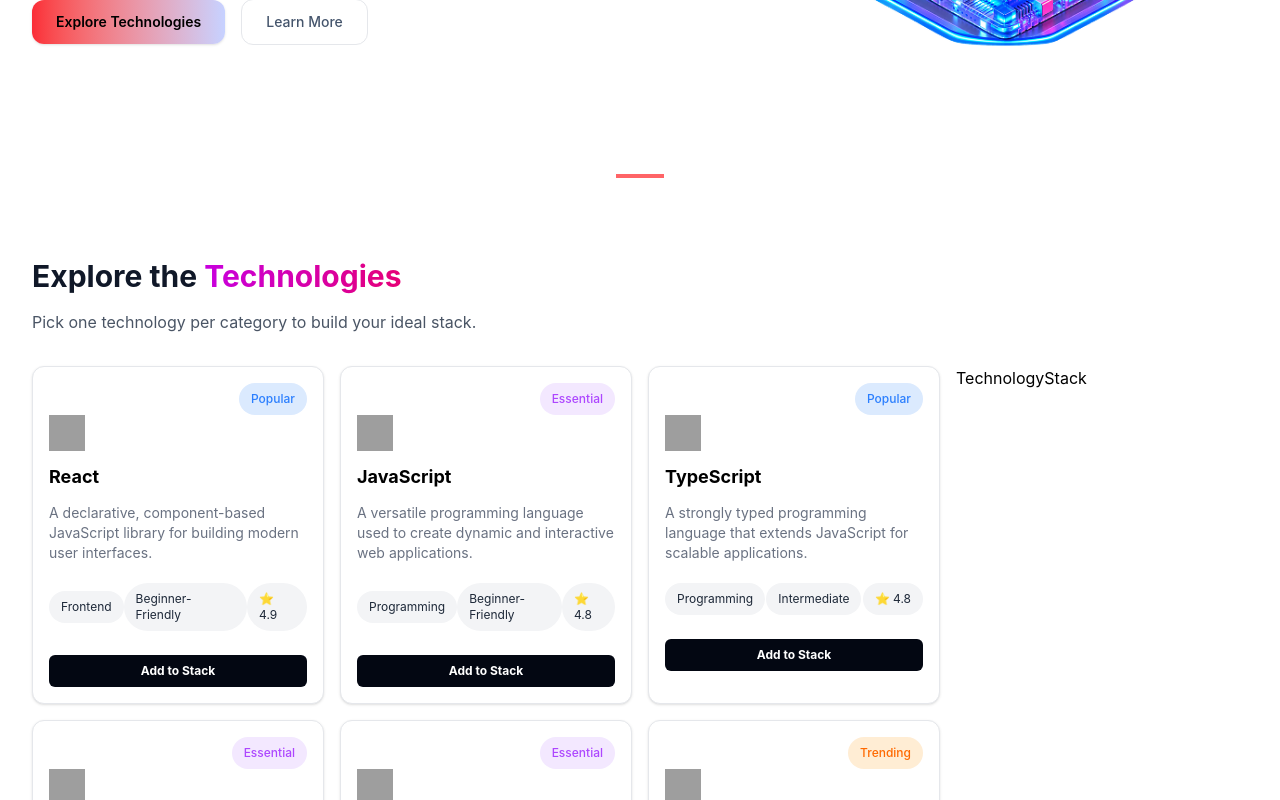
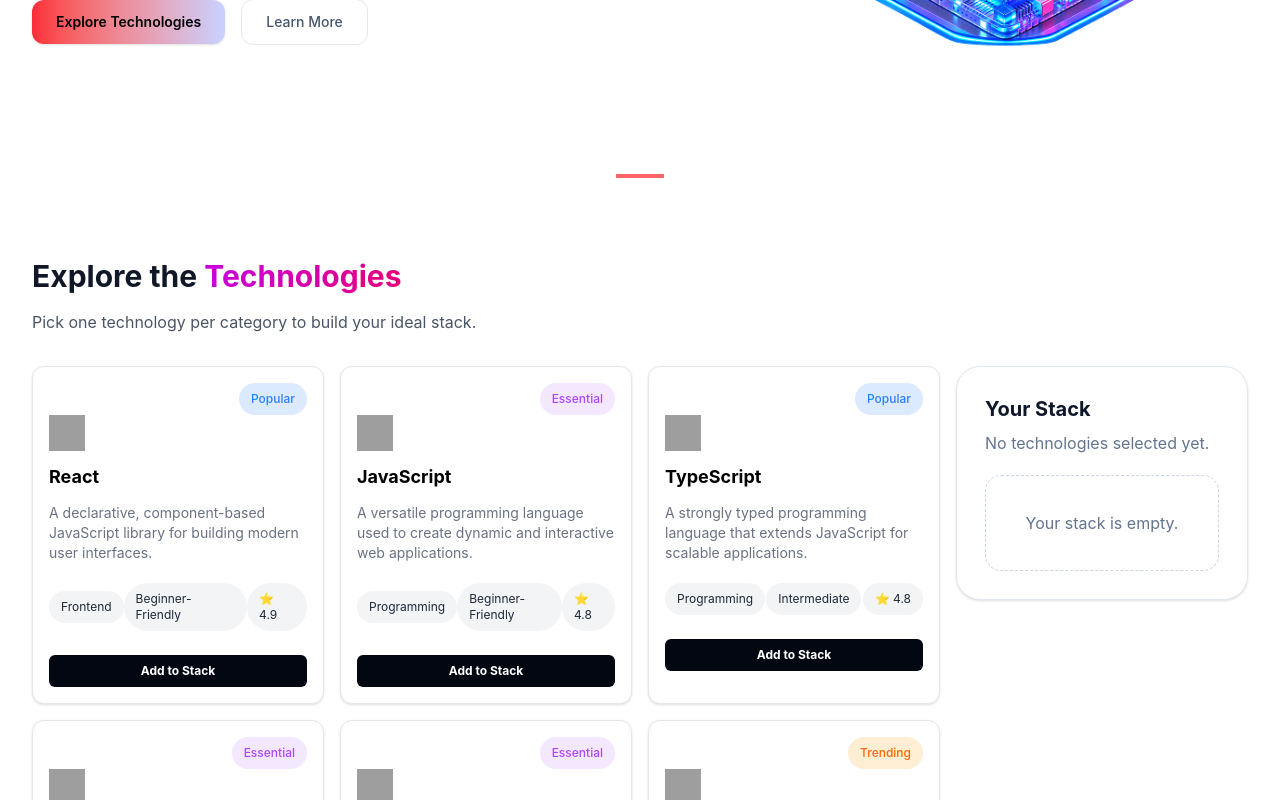
Before and after one commit to ShovonDas-Dev/Assignment5, a React (Vite) app: page / in a window 1280 px wide. Shown: the part 491-1291 px from the top of the page. Built offline with nearby package versions, Linux system fonts and the light colour scheme; grey boxes are pictures that could not be loaded.

Commit message:
ui: create a stack

```diff
--- a/src/App.tsx
+++ b/src/App.tsx
@@ -7,6 +7,8 @@
 import TechnologySection from './Components/TechnologySection'
 import { Suspense } from 'react'
 import { ToastContainer } from 'react-toastify'
+
+
 
 function App() {
   const techData = async() : Promise<ITechItem[]> =>{
--- a/src/Components/Card.tsx
+++ b/src/Components/Card.tsx
@@ -1,15 +1,20 @@
 import React, { useState } from 'react'
 import type { ITechItem } from '../Type/TechItem';
-import { toast } from "react-toastify";
+import { toast } from 'react-toastify';
+
 interface CardProps {
     tech: ITechItem;
+    stackItems: ITechItem[];
+    setStackItems: React.Dispatch<React.SetStateAction<ITechItem[]>>;
 
 }
-const Card = ({ tech } : CardProps ) => {
+const Card = ({ tech, stackItems , setStackItems }: CardProps ) => {
     const [isAdded, setIsAdded] = useState(false);
-    const handleAddToStack = () => {
+    const handleAddToStack = (tech: ITechItem) => {
          toast.success("Added to Stack!")
         setIsAdded(true);
+        setStackItems([...stackItems, tech]);
+
 
     };
   return (
@@ -61,7 +66,8 @@
           {/* Button */}
           <button
             className={`mt-6 w-full rounded-md ${isAdded ? "bg-gray-100 border border-gray-300 text-black" : "bg-gray-950 text-white"} py-2 text-xs font-bold  transition-colors duration-300 hover:`}
-            onClick={() => handleAddToStack()}
+            disabled={isAdded}
+            onClick={() => handleAddToStack(tech)}
           >
             {isAdded ? "Added to Stack" : "Add to Stack"}
           </button>
--- a/src/Components/TechnologyCards.tsx
+++ b/src/Components/TechnologyCards.tsx
@@ -1,19 +1,18 @@
-import { useState } from "react";
+
 import type { ITechItem } from "../Type/TechItem";
 import Card from "./Card";
 interface TechnologyCardsProps {
   techData: ITechItem[];
+  stackItems: ITechItem[];
+  setStackItems: React.Dispatch<React.SetStateAction<ITechItem[]>>;
 }
-const TechnologyCards = ({ techData }: TechnologyCardsProps) => {
-    const [isAdded, setIsAdded] = useState(false);
-    const handleAddToStack = () => {
-        setIsAdded(true);
-    };
-    console.log(isAdded);
+const TechnologyCards = ({ techData, stackItems, setStackItems }: TechnologyCardsProps) => {
+
+
   return (
     <div className="grid grid-cols-3 gap-4">
       {techData.map((tech) => (
-        <Card key={tech.id} tech={tech} />
+        <Card key={tech.id} tech={tech} stackItems={stackItems} setStackItems={setStackItems} />
       ))}
     </div>
   );
--- a/src/Components/TechnologySection.tsx
+++ b/src/Components/TechnologySection.tsx
@@ -1,4 +1,4 @@
-import { use } from "react"
+import { use, useState } from "react"
 import type { ITechItem } from "../Type/TechItem"
 import TechnologyCards from "./TechnologyCards";
 import TechnologyStack from "./TechnologyStack";
@@ -8,9 +8,14 @@
 }
 
 const TechnologySection = ({ techPromise }: TechnologySectionProps) => {
-    console.log(techPromise);
+
     const techData = use(techPromise)
     console.log(techData);
+
+    const [stackItems, setStackItems] = useState<ITechItem[]>([])
+
+
+
   return (
     <div className='max-w-7xl mx-auto px-4 sm:px-6 lg:px-8 my-20  '>
 
@@ -26,11 +31,11 @@
         <div className='grid grid-cols-12 gap-4 mt-8 justify-center '>
             {/* Technology cards */}
             <div className="col-span-9">
-                <TechnologyCards techData={techData} />
+                <TechnologyCards techData={techData} stackItems={stackItems} setStackItems={setStackItems} />
             </div>
             {/* Technology Stack */}
             <div className="col-span-3">
-                <TechnologyStack/>
+                <TechnologyStack stackItems={stackItems} />
             </div>
         </div>
 
--- a/src/Components/TechnologyStack.tsx
+++ b/src/Components/TechnologyStack.tsx
@@ -1,8 +1,56 @@
-import React from 'react'
+import type { ITechItem } from "../Type/TechItem";
 
-const TechnologyStack = () => {
+interface TechnologyStackProps {
+    stackItems: ITechItem[];
+}
+
+const TechnologyStack = ( { stackItems }: TechnologyStackProps ) => {
+
   return (
-    <div>TechnologyStack</div>
+    <div className="w-full max-w-md rounded-3xl border border-slate-200 bg-white p-7 shadow-sm">
+      {/* Heading */}
+      <h2 className="text-xl font-bold text-slate-900">
+        Your Stack
+      </h2>
+
+      {/* Subtitle */}
+      {stackItems.length === 0 ? (
+       <div>
+         <p className="mt-2  text-slate-500">No technologies selected yet.</p>
+        <div className="mt-5 flex h-24 items-center justify-center rounded-2xl border border-dashed border-slate-300">
+        <p className="text-base text-slate-500">
+          Your stack is empty.
+        </p>
+      </div>
+       </div>
+      ): <div>
+        <p className="mt-2  text-slate-500">{stackItems.length} Technology Selected</p>
+        {stackItems.map((tech) => (
+          <div>
+            <div key={tech.id} className="mt-5 flex items-center gap-4 rounded-2xl border border-slate-200 p-4">
+            <img src={tech.icon} alt={tech.name} className="h-8 w-8" />
+            <div>
+              <h3 className="font-bold text-slate-900">{tech.name}</h3>
+              <p className="text-sm text-slate-500">{tech.category}</p>
+            </div>
+            <div>
+              <button className="px-3 py-1  text-3xl font-bold  cursor-pointer hover:scale-110 hover:text-red-500 ">
+                ×
+              </button>
+            </div>
+          </div>
+
+          </div>
+        ))}
+                  <div>
+            <button className="mt-4 w-full rounded-md  py-2 text-sm font-bold text-red-600 border border-red-500 transition-colors duration-300 hover:bg-red-50 hover:text-red-700">
+              Clear Stack
+            </button>
+          </div>
+      </div>}
+      {/* Empty Stack Box */}
+
+    </div>
   )
 }
 
```
Also changed, not shown: 1 other file (tests, documents, lock files or other folders).
